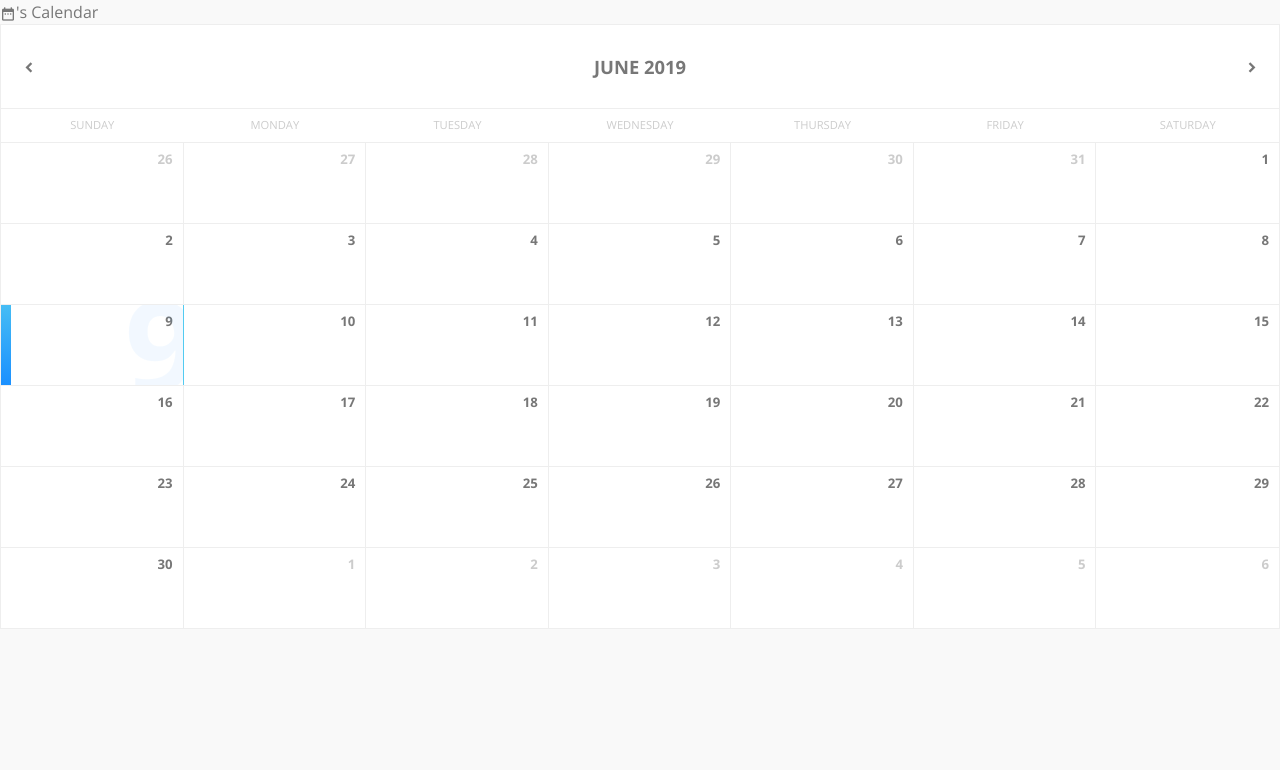
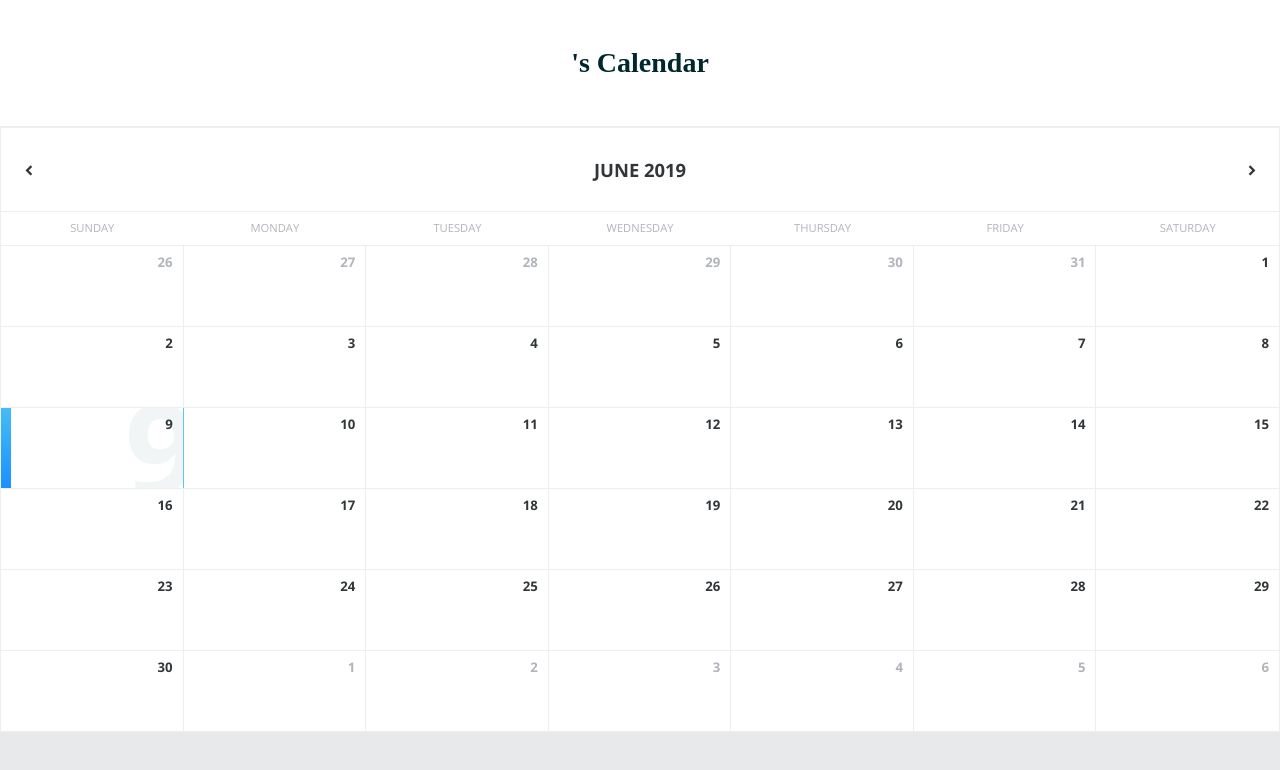
Before and after one commit to sarahcheatham/calendar, a React (Create React App) app: page / in a window 1280 px wide. Shown: the top 770 px of the page. Built offline with nearby package versions, Linux system fonts and the light colour scheme.

Commit message:
css update

```diff
--- a/src/App.css
+++ b/src/App.css
@@ -25,12 +25,22 @@
 /* VARIABLES */
 
 :root {
-  --main-color: #1a8fff;
-  --text-color: #777;
-  --text-color-light: #ccc;
+
+  --main-color: #15586A;
+  /* --main-color: #1a8fff; */
+  /* --text-color: #777; */
+  /* --text-color: #558FA9; */
+  --text-color: #313639;
+  /* --text-color-light: #ccc; */
+  --text-color-light: #B1B4BB;
   --border-color: #eee;
-  --bg-color: #f9f9f9;
+  /* --bg-color: #f9f9f9; */
+  --bg-color: #E8E9EB;
   --neutral-color: #fff;
+  --other-color: #EE5553;
+  --black-color: #00272C;
+  /* margin-top: 5%; */
+  /* --neutral-color: #F7F7F7; */
 }
 
 
@@ -56,16 +66,22 @@ header {
   padding: 1.75em 0;
   border-bottom: 1px solid var(--border-color);
   background: var(--neutral-color);
+  font-family: benton-modern-display, serif;
+  font-weight: 600;
+  font-style: normal;
+  /* margin-top: 5%; */
 }
 
-header #calhead {
+#calhead {
   font-size: 175%;
   text-align: center;
-  color: var(--main-color);
+  color: var(--black-color);
+  /* color: var(--main-color); */
   line-height: 1;
+  margin-bottom: 0%;
 }
 
-header #calhead .icon {
+#calhead .icon {
   padding-right: .25em;
 }
 
--- a/src/components/Header.js
+++ b/src/components/Header.js
@@ -3,10 +3,9 @@ import React from 'react';
 const Header = (props) => {
    const userName = props.users.map(user=> user.username);
     return (
-        <div id="calhead">
-            <span className="icon">date_range</span>
+        <header id="calhead">
             <span>{userName}'s Calendar</span>
-        </div>
+        </header>
     )
 }
 
```
